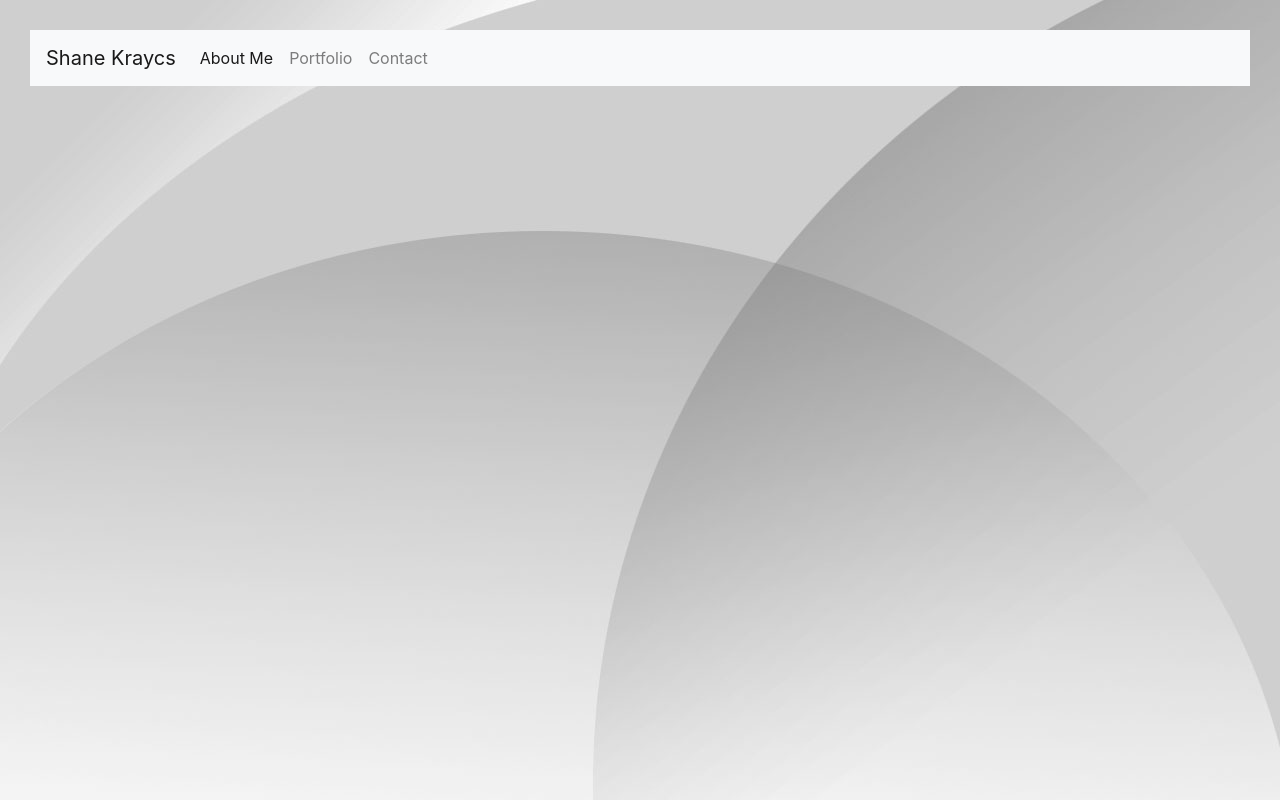
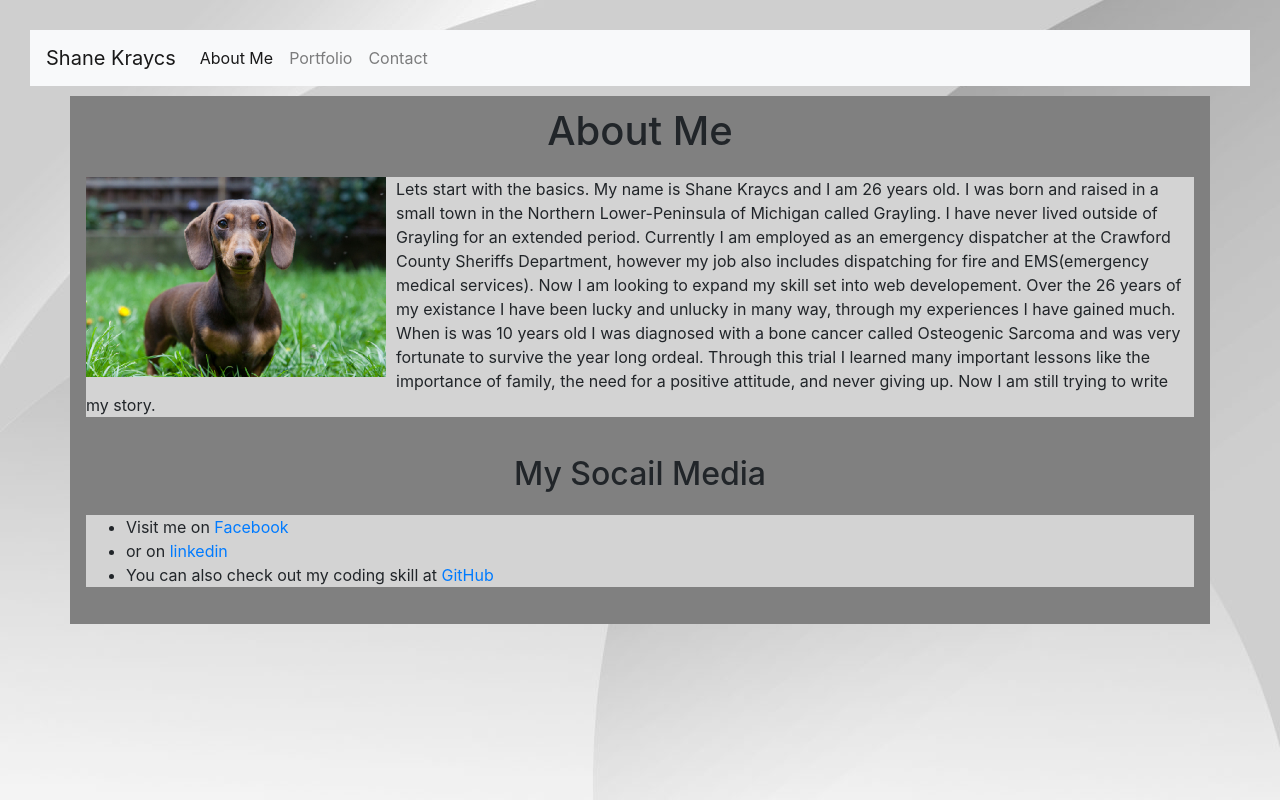
Before and after one commit to smkraycs12/SMK_Portfolio, a plain HTML site: page index.html in a window 1280 px wide. Drawn offline with nearby package versions, Linux system fonts and the light colour scheme.

Commit message:
added the bio and links to about me

```diff
--- a/index.html
+++ b/index.html
@@ -48,6 +48,49 @@
   </header>
 
   <body>
+    <!-- container with bio and image -->
+    <div class="container my-container">
+      <!-- row for title -->
+      <div class="row my-row">
+        <div class="col-sm my-col">
+          <h1>About Me</h1>
+        </div>
+      </div>
+      <!-- row with image and bio -->
+      <div class="row my-row">
+        <div class="col-sm my-col">
+          <img src="assets/phimg.jpg" id="aboutme" class="img-fluid" alt="Responsive image">
+          <p>Lets start with the basics. My name is Shane Kraycs and I am 26 years old. I was born and raised in a small town in the Northern Lower-Peninsula of Michigan called Grayling.
+             I have never lived outside of Grayling for an extended period. Currently I am employed as an emergency dispatcher at the Crawford County Sheriffs Department, however my job also includes
+            dispatching for fire and EMS(emergency medical services). Now I am looking to expand my skill set into web developement. Over the 26 years of my existance I have been lucky and unlucky in many way, through my experiences I have gained much.
+            When is was 10 years old I was diagnosed with a bone cancer called Osteogenic Sarcoma and was very fortunate to survive the year long ordeal. Through this trial I learned many important lessons like the importance of family,
+            the need for a positive attitude, and never giving up. Now I am still trying to write my story.</p>
+        </div>
+      </div>
+      <!-- Links to Socail Media -->
+      <div class="row my-row">
+        <div class="col my-col">
+          <h2>My Socail Media</h2>
+        </div>
+      </div>
+      <div class="row my-row">
+        <div class="col my-col">
+          <ul class="linksList">
+            <li>
+              Visit me on <a href="https://www.facebook.com/shane.kraycs" target="_blank">Facebook</a>
+            </li>
+            <li>
+              or on <a href="https://www.linkedin.com/in/shane-kraycs-5131791b4/" target="_blank">linkedin</a>
+            </li>
+            <li>
+              You can also check out my coding skill at <a href="https://github.com/smkraycs12" target="_blank">GitHub</a>
+            </li>
+          </ul>
+        </div>
+      </div>
+
+
+    </div>
 
 
     <!-- Optional JavaScript -->
--- a/style.css
+++ b/style.css
@@ -1,43 +1,54 @@
 /* CSS file */
-
+/* background attributes */
 body{
     background-image: url(assets/background.jpg);
     margin: 30px;
 }
 
-.backdrop {
-    background-color: gray;
-    padding: 10px;
-}
-
+/* about me page image att */
 #aboutme {
-    background-color:red;
     max-height: 200px;
     width: auto;
     margin-right: 10px;
     float: left;
-    padding-left: 10px;
 }
 
+/* bio background color */
 p {
-    background-color: aqua;
+    background-color: lightgrey;
+    margin: 10px lightgrey;
 }
 
+/* page title att */
 h1 {
     margin: 10px;
     text-align: center;
 }
 
+/* secondary title att */
+h2 {
+    margin: 10px;
+    text-align: center;
+}
+
+/* container styling att */
 .my-container {
     background-color: gray;
     padding-bottom: 10px;
 }
 
+/* row styling att */
 .my-row {
     margin-top: 10px;
     margin-bottom: 10px;
 }
 
+/* column styling att */
 .my-col {
     border: 1px solid grey;
 }
+
+/* link background color */
+.linksList {
+    background-color: lightgrey;
+}
```
Also changed, not shown: sitePages/portfolio.html (+3 -3 lines).
